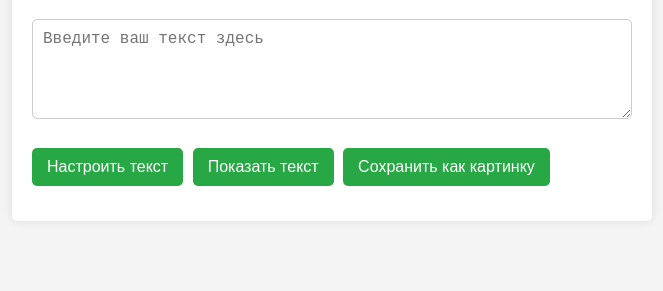
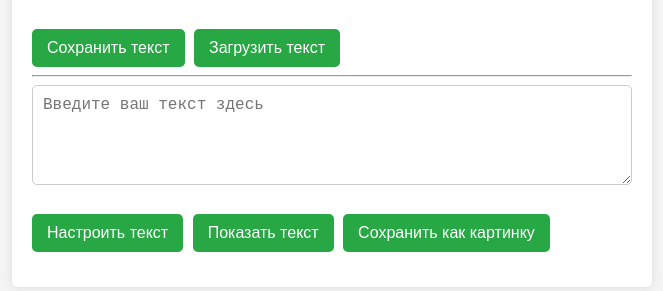
Before and after one commit to berlandbors/TextSticker, a plain HTML site: page index.html in a window 1280 px wide. Shown: the part 101-392 px from the top of the page, without its empty margins (308-971 px from the left). Drawn offline with nearby package versions, Linux system fonts and the light colour scheme.

Commit message:
Update index.html

```diff
--- a/index.html
+++ b/index.html
@@ -10,7 +10,10 @@
     <div class="container">
         <h1>TextSticker</h1>
         <!--h2>Введите текст</h2-->
-        <textarea id="textInput" placeholder="Введите ваш текст здесь" aria-label="Введите текст"></textarea>
+        <button id="saveTextButton">Сохранить текст</button>
+<button id="loadTextButton">Загрузить текст</button>
+<input type="file" id="fileInput" style="display: none;" accept=".txt"><hr>
+       <textarea id="textInput" placeholder="Введите ваш текст здесь" aria-label="Введите текст"></textarea>
 
         <button id="settingsButton">Настроить текст</button>
         <button id="showButton">Показать текст</button>
```
